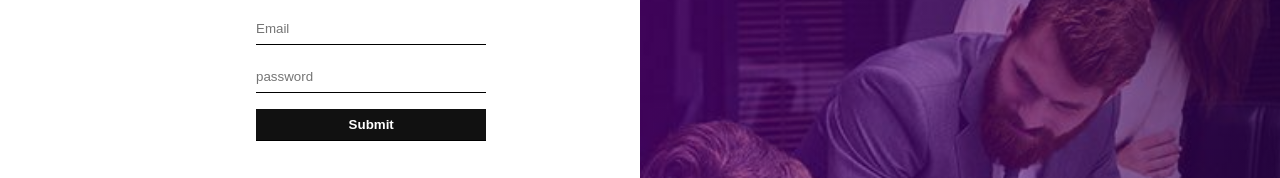
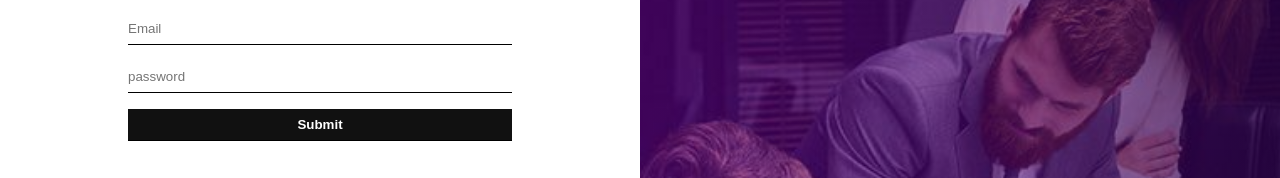
Before and after one commit to Pendocodes/Lineargradient, a plain HTML site: page index.html in a window 1280 px wide. Shown: the part 227-405 px from the top of the page. Drawn offline with Linux system fonts and the light colour scheme.

Commit message:
login design fixed

```diff
--- a/assets/style.css
+++ b/assets/style.css
@@ -61,7 +61,8 @@ form {
   height: 300px;
   display: flex;
   flex-direction: column;
-  padding-left: 40%;
+  /* padding-left: 40%; */
+  align-items: center;
 }
 
 input {
@@ -169,7 +170,7 @@ p {
   h4{
     width: 100%;
     /* padding-left: 5%; */
-    margin-left: 5%;
+    /* margin-left: 5%;   */
 /* margin-right: 5%; */
   }
 
```
